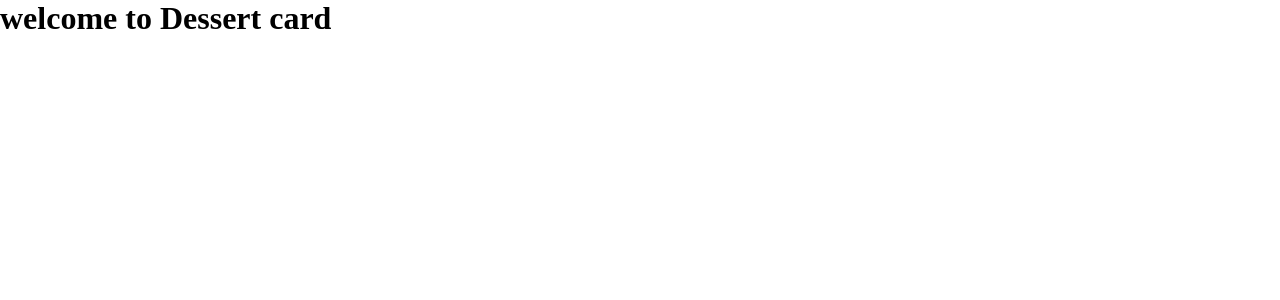
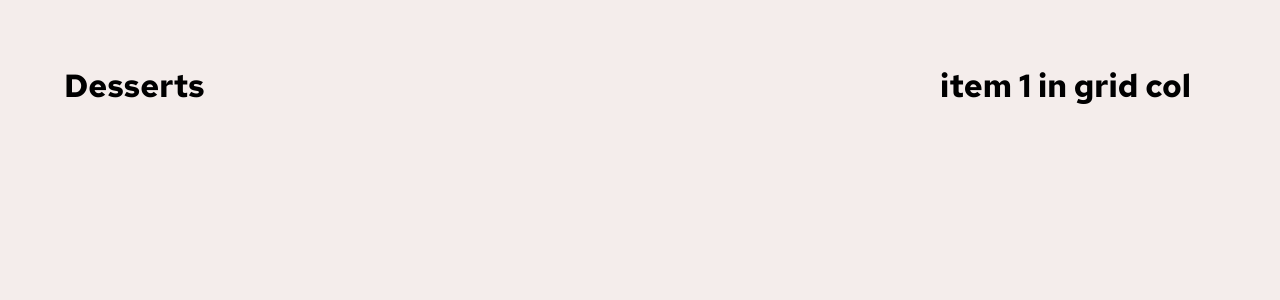
Before and after one commit to Muhammad-Junaid23/Dessert-Cart, a React (Vite) app: page / in a window 1280 px wide. Shown: the top 300 px of the page. Built offline with nearby package versions, Linux system fonts and the light colour scheme.

Commit message:
basic structure

```diff
--- a/index.html
+++ b/index.html
@@ -5,6 +5,9 @@
     <link rel="icon" type="image/svg+xml" href="/vite.svg" />
     <meta name="viewport" content="width=device-width, initial-scale=1.0" />
     <title>Dessert Cart</title>
+    <link rel="preconnect" href="https://fonts.googleapis.com" />
+    <link rel="preconnect" href="https://fonts.gstatic.com" crossorigin />
+    <link href="https://fonts.googleapis.com/css2?family=Red+Hat+Text:wght@400;600;700&display=swap" rel="stylesheet" />
   </head>
   <body>
     <div id="root"></div>
--- a/package.json
+++ b/package.json
@@ -12,6 +12,7 @@
   "dependencies": {
     "@emotion/react": "^11.13.5",
     "@emotion/styled": "^11.13.5",
+    "@mui/icons-material": "^6.1.10",
     "@mui/material": "^6.1.10",
     "react": "^18.3.1",
     "react-dom": "^18.3.1"
--- a/src/App.jsx
+++ b/src/App.jsx
@@ -1,8 +1,44 @@
+import { Container } from '@mui/material';
+import Layout from './components/Layout';
+
+import { createTheme, ThemeProvider } from '@mui/material/styles';
+
+const theme = createTheme({
+  palette: {
+    primary: {
+      main: 'hsl(14, 86%, 42%)', // Red
+    },
+    secondary: {
+      main: 'hsl(159, 69%, 38%)', // Green
+    },
+    rose: {
+      50: 'hsl(20, 50%, 98%)',
+      100: 'hsl(13, 31%, 94%)',
+      300: 'hsl(14, 25%, 72%)',
+      400: 'hsl(7, 20%, 60%)',
+      500: 'hsl(12, 20%, 44%)',
+      900: 'hsl(14, 65%, 9%)',
+    },
+  },
+  typography: {
+    fontFamily: "'Red Hat Text', sans-serif",
+    body1: {
+      fontSize: '16px',
+      fontWeight: 400,
+    },
+    fontWeightRegular: 400,
+    fontWeightMedium: 600,
+    fontWeightBold: 700,
+  },
+});
+
 const App = () => {
   return (
-    <div>
-      <h1>welcome to Dessert card</h1>
-    </div>
+    <ThemeProvider theme={theme}>
+      <Container>
+        <Layout />
+      </Container>
+    </ThemeProvider>
   );
 };
 
--- /dev/null
+++ b/src/components/Layout.jsx
@@ -0,0 +1,19 @@
+import { Box } from '@mui/material';
+import Grid2 from '@mui/material/Grid2';
+
+const Layout = () => {
+  return (
+    <Box sx={{ flexGrow: 1 }} mt={8}>
+      <Grid2 container spacing={2}>
+        <Grid2 size={{ sm: 12, md: 9 }}>
+          <h1>Desserts</h1>
+        </Grid2>
+        <Grid2 size={{ xs: 12, md: 3 }}>
+          <h1>item 1 in grid col</h1>
+        </Grid2>
+      </Grid2>
+    </Box>
+  );
+};
+
+export default Layout;
--- a/src/index.css
+++ b/src/index.css
@@ -2,4 +2,10 @@
   margin: 0;
   padding: 0;
   box-sizing: border-box;
+
+  font-family: 'Red Hat Text', sans-serif;
+
+  background-color: hsl(13, 31%, 94%);
+
+  /* border: 1px solid; */
 }
```
Also changed, not shown: 1 other file (tests, documents, lock files or other folders).
